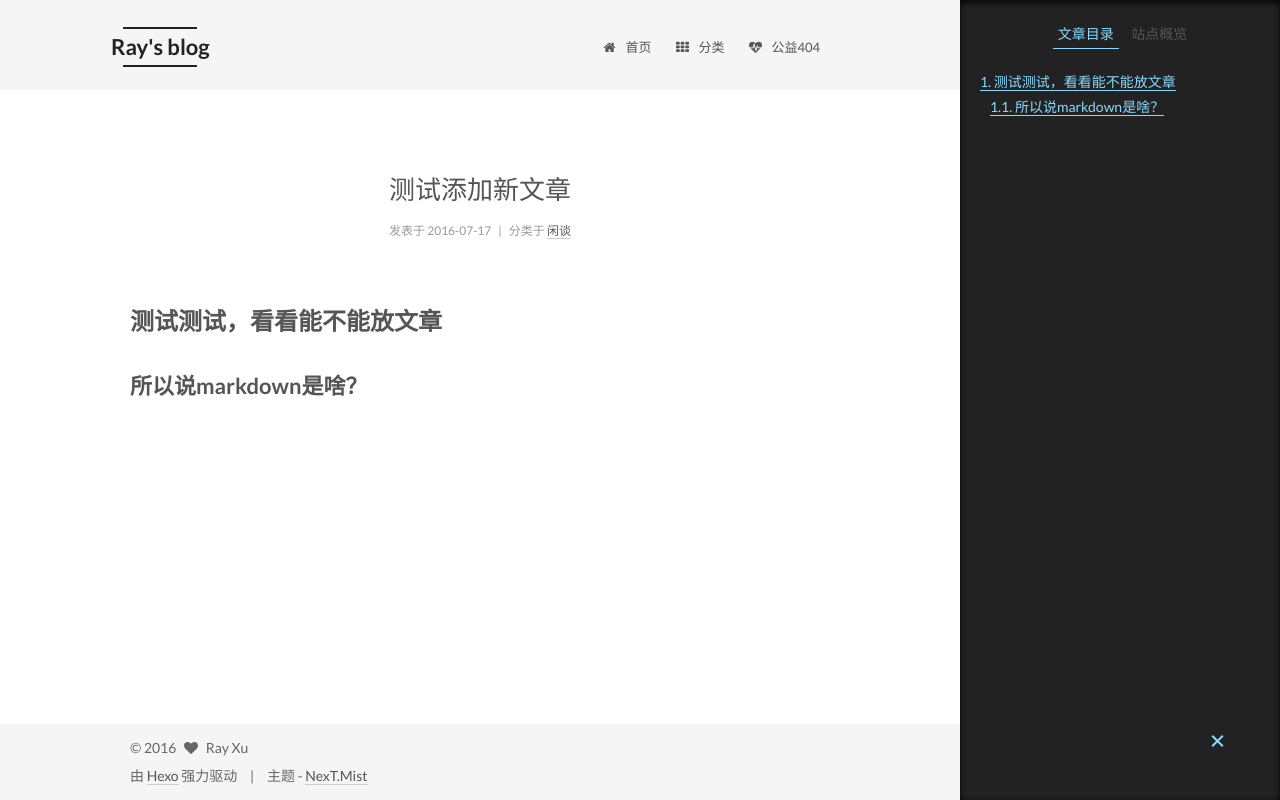
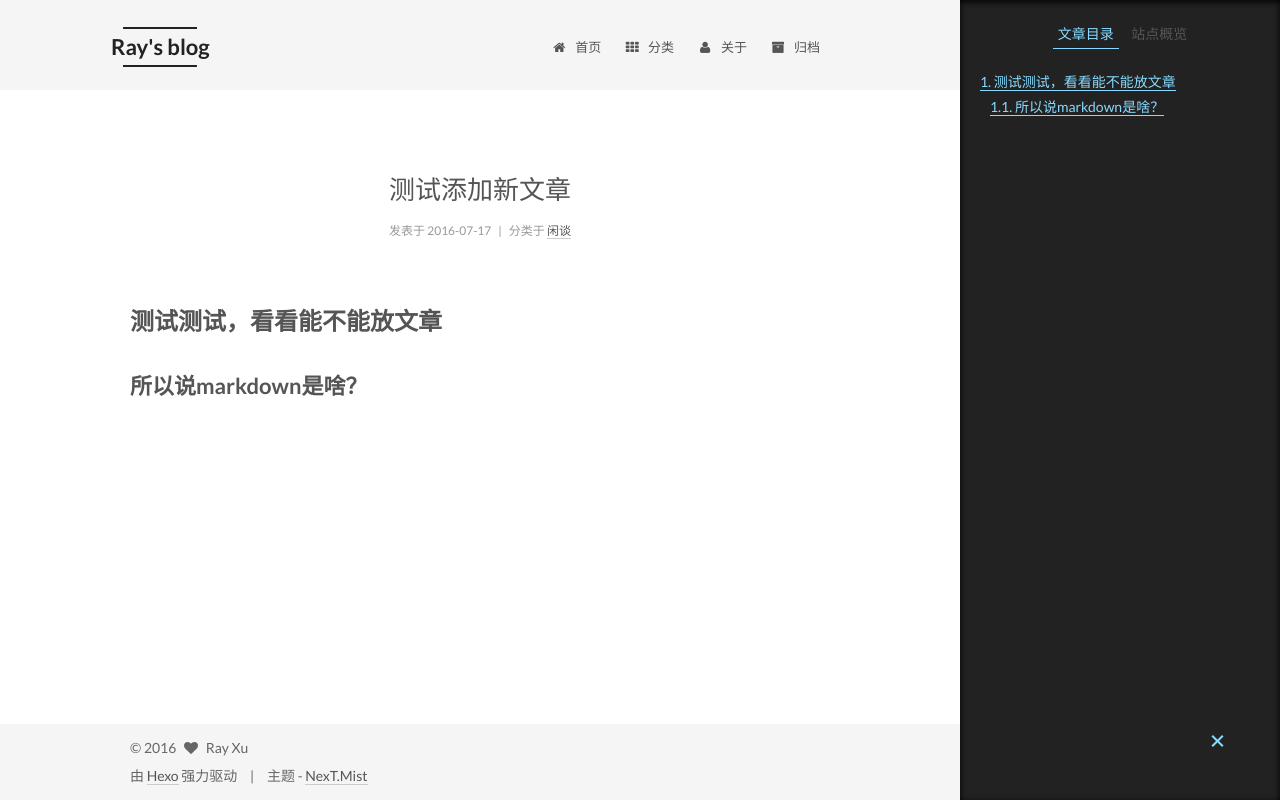
Before and after one commit to fedxr/fedxr.github.io, a plain HTML site: page 2016/07/17/my-new-post/index.html in a window 1280 px wide. Drawn offline with Linux system fonts and the light colour scheme.

Commit message:
Site updated: 2016-07-21 23:43:19

```diff
--- a/2016/07/17/my-new-post/index.html
+++ b/2016/07/17/my-new-post/index.html
@@ -189,12 +189,22 @@
         </li>
 
 
-        <li class="menu-item menu-item-commonweal">
-          <a href="/404.html" rel="section">
+        <li class="menu-item menu-item-about">
+          <a href="/about" rel="section">
 
-              <i class="menu-item-icon fa fa-fw fa-heartbeat"></i> <br />
+              <i class="menu-item-icon fa fa-fw fa-user"></i> <br />
 
-            公益404
+            关于
+          </a>
+        </li>
+
+
+        <li class="menu-item menu-item-archives">
+          <a href="/archives" rel="section">
+
+              <i class="menu-item-icon fa fa-fw fa-archive"></i> <br />
+
+            归档
           </a>
         </li>
 
@@ -379,7 +389,7 @@
         </div>
         <nav class="site-state motion-element">
           <div class="site-state-item site-state-posts">
-            <a href="/">
+            <a href="/archives">
               <span class="site-state-item-count">1</span>
               <span class="site-state-item-name">日志</span>
             </a>
--- a/css/main.css
+++ b/css/main.css
@@ -1548,7 +1548,7 @@ pre .javascript .function {
   width: 4px;
   height: 4px;
   border-radius: 50%;
-  background: #ffe37f;
+  background: #942145;
 }
 .links-of-blogroll {
   font-size: 13px;
```
Also changed, not shown: archives/2016/07/index.html (+15 -5 lines), archives/2016/index.html (+15 -5 lines), archives/index.html (+15 -5 lines), categories/index.html (+15 -5 lines), categories/闲谈/index.html (+15 -5 lines), index.html (+15 -5 lines).
